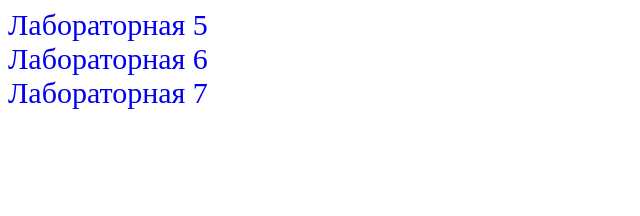
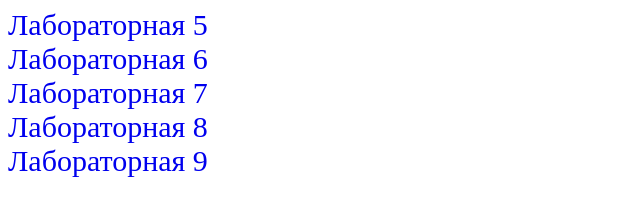
Before and after one commit to Valmus-Uliana/EVT_labs, a plain HTML site: page index.html in a window 1280 px wide. Shown: the whole page, without its empty margins (0-640 px from the left). Drawn offline with Linux system fonts and the light colour scheme.

Commit message:
Update index.html

```diff
--- a/index.html
+++ b/index.html
@@ -15,5 +15,7 @@
     <a href="lab5/main.html"> Лабораторная 5 </a><br>
     <a href="lab6/main.html"> Лабораторная 6 </a><br>
     <a href="lab7/main.html"> Лабораторная 7 </a><br>
+    <a href="lab8/EVT_lab8.html"> Лабораторная 8 </a><br>
+    <a href="lab9/EVT_lab9.html"> Лабораторная 9 </a><br>
 </body>
 </html>
```
